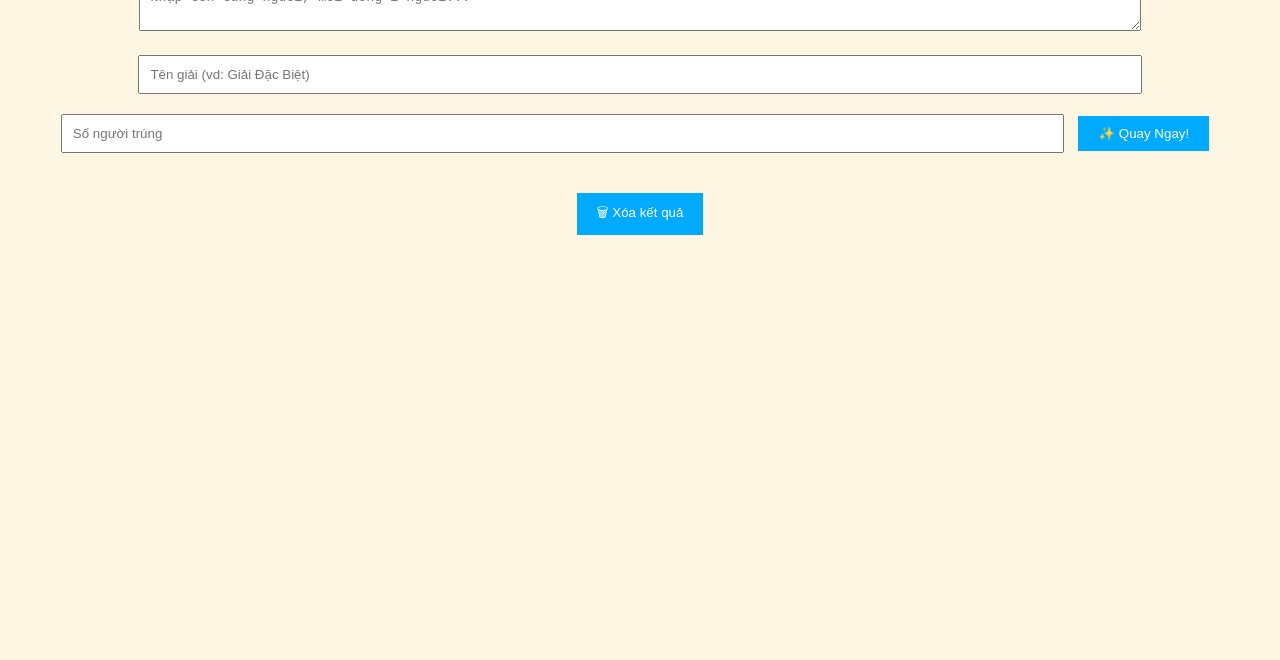
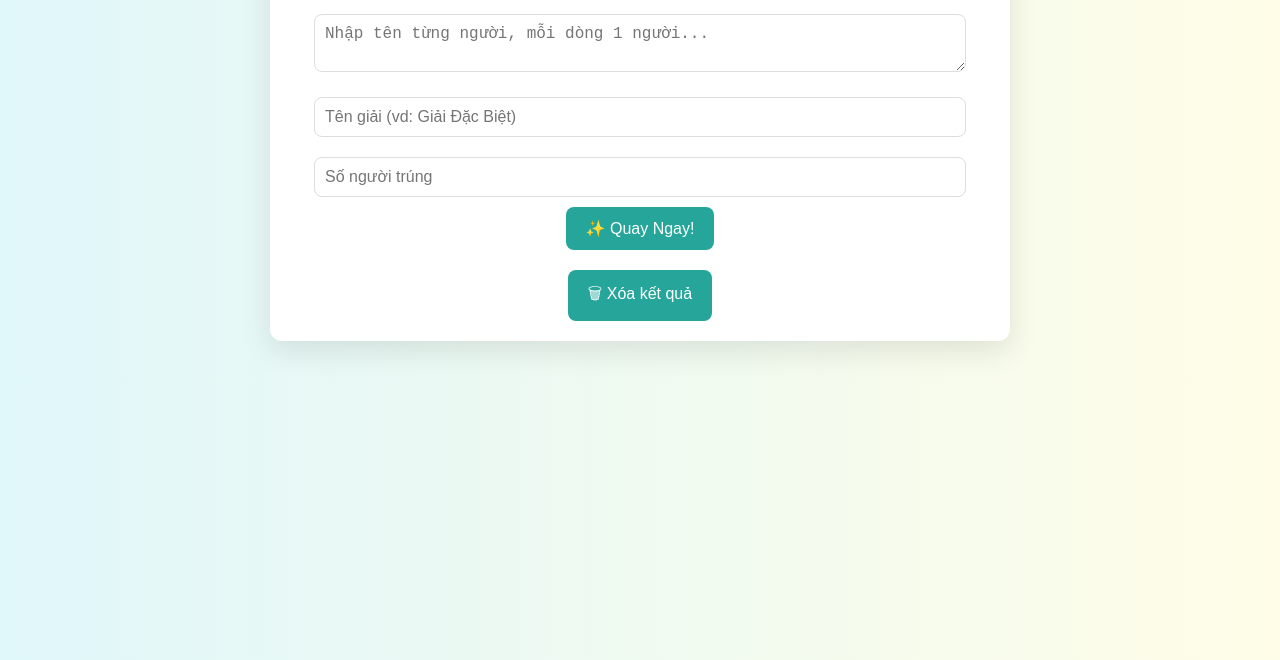
Before and after one commit to tuan1321/VQMM, a plain HTML site: page index.html in a window 1280 px wide. Shown: the part 140-800 px from the top of the page. Drawn offline with Linux system fonts and the light colour scheme.

Commit message:
Update style.css

```diff
--- a/style.css
+++ b/style.css
@@ -1,22 +1,65 @@
 body {
-  font-family: sans-serif;
-  background: #fdf6e3;
+  background: linear-gradient(to right, #e0f7fa, #fffde7);
+  font-family: 'Segoe UI', sans-serif;
+  margin: 0;
+  padding: 0;
+  color: #333;
+}
+
+.container {
+  max-width: 700px;
+  margin: 40px auto;
   padding: 20px;
+  background: white;
+  box-shadow: 0 10px 30px rgba(0,0,0,0.1);
+  border-radius: 12px;
   text-align: center;
 }
+
+h1 {
+  color: #00695c;
+  margin-bottom: 20px;
+}
+
 textarea, input {
-  width: 80%;
-  margin: 10px auto;
+  width: 90%;
   padding: 10px;
+  margin: 10px 0;
+  border: 1px solid #ddd;
+  border-radius: 8px;
+  font-size: 16px;
 }
+
 button {
-  padding: 10px 20px;
-  margin: 10px;
-  background: #00aaff;
+  padding: 12px 20px;
+  font-size: 16px;
+  background: #26a69a;
   color: white;
   border: none;
+  border-radius: 8px;
   cursor: pointer;
+  transition: background 0.3s ease;
 }
-#resultBox {
+
+button:hover {
+  background: #00796b;
+}
+
+.results h2 {
+  margin-top: 30px;
+  color: #d84315;
+}
+
+.results ul {
+  list-style: none;
+  padding: 0;
+}
+
+.results li {
+  padding: 5px 0;
+  font-weight: bold;
+}
+
+.actions {
   margin-top: 20px;
 }
```
